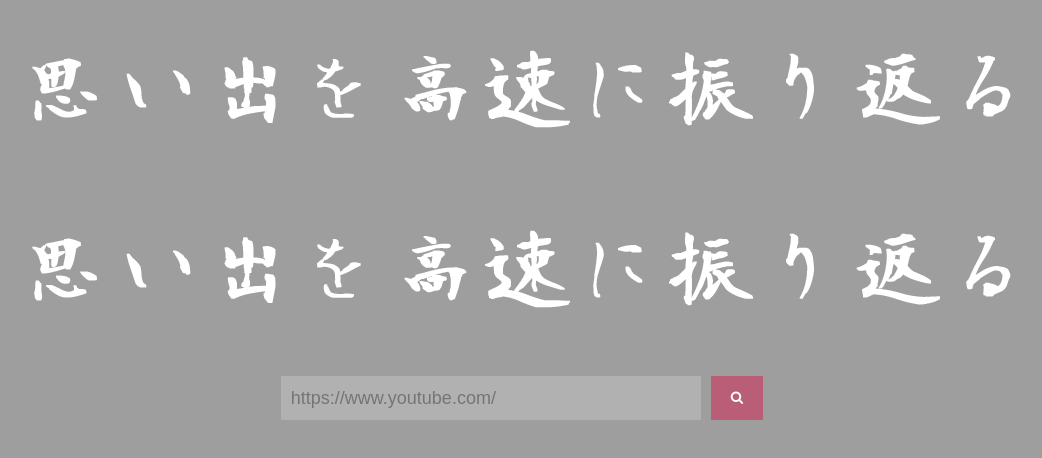
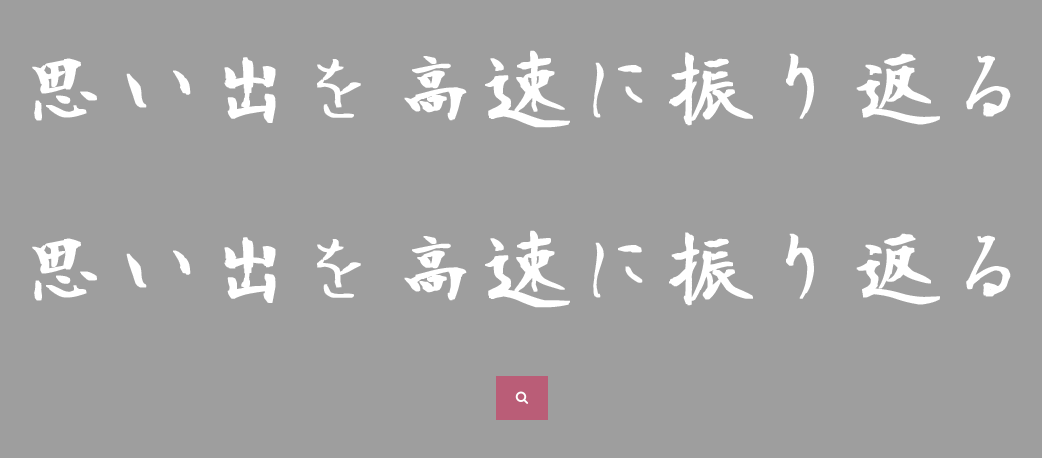
Before and after one commit to AyaEbata/Speedy, a plain HTML site: page index.html in a window 1280 px wide. Shown: the whole page, without its empty margins (123-1165 px from the left). Drawn offline with Linux system fonts and the light colour scheme.

Commit message:
no message

```diff
--- a/index.html
+++ b/index.html
@@ -20,7 +20,6 @@ new WOW().init();
       <div id="title" class="wow fadeIn"></div>
       <form name="search" action="movie.html" class="wow zoomIn" data-wow-delay="1s">
         <dl class="search">
-          <dd><input type="text" id="url" name="url" placeholder="https://www.youtube.com/" /></dd>
           <dd><button onclick="form.submit()"><i class="fa fa-search"></i></button></dd>
         </dl>
       </form>
```
